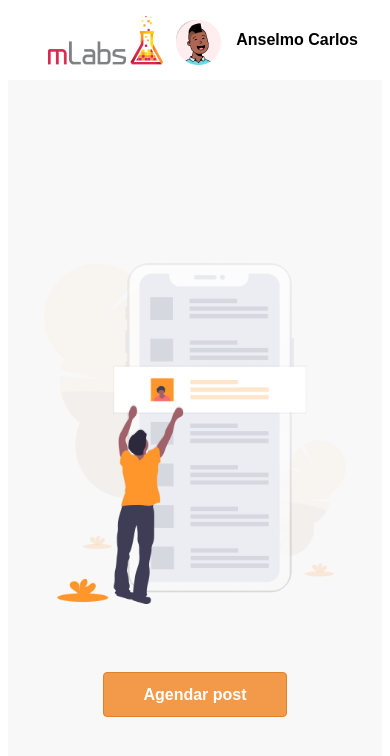
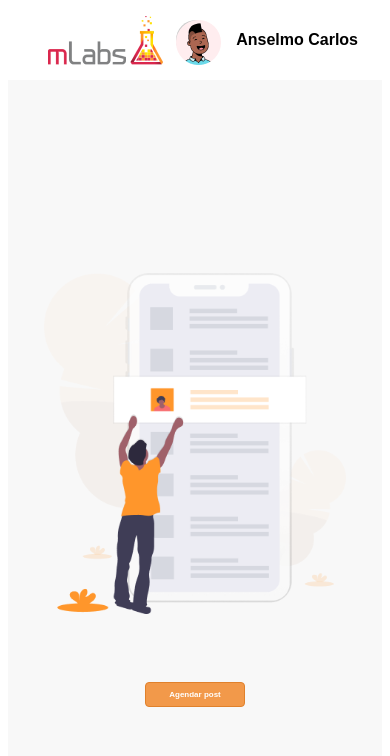
Before and after one commit to ayslana/vue2-post-schedule, a Vue app: page / in a window 390 px wide. Shown: the top 756 px of the page. Built offline with nearby package versions, Linux system fonts and the light colour scheme.

Commit message:
refactor: improve responsiveness

```diff
--- a/src/components/global/BaseButton.vue
+++ b/src/components/global/BaseButton.vue
@@ -110,4 +110,37 @@ export default {
   text-decoration: underline;
   background-color: transparent;
 }
+
+/* Media Queries for Responsiveness */
+@media (max-width: 1200px) {
+  .base-btn {
+    font-size: 14px;
+    min-width: 160px;
+    max-height: 40px;
+  }
+}
+
+@media (max-width: 992px) {
+  .base-btn {
+    font-size: 12px;
+    min-width: 140px;
+    max-height: 35px;
+  }
+}
+
+@media (max-width: 768px) {
+  .base-btn {
+    font-size: 10px;
+    min-width: 120px;
+    max-height: 30px;
+  }
+}
+
+@media (max-width: 576px) {
+  .base-btn {
+    font-size: 8px;
+    min-width: 100px;
+    max-height: 25px;
+  }
+}
 </style>
```
